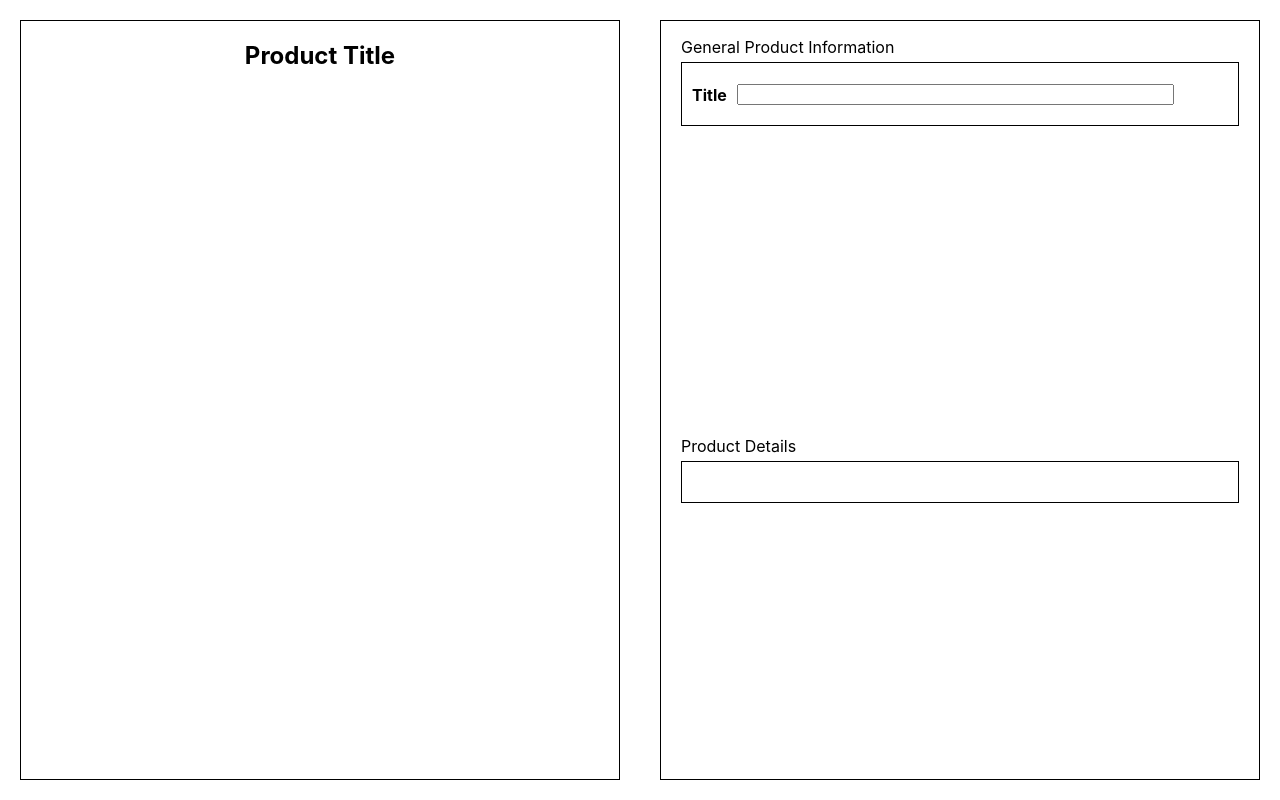
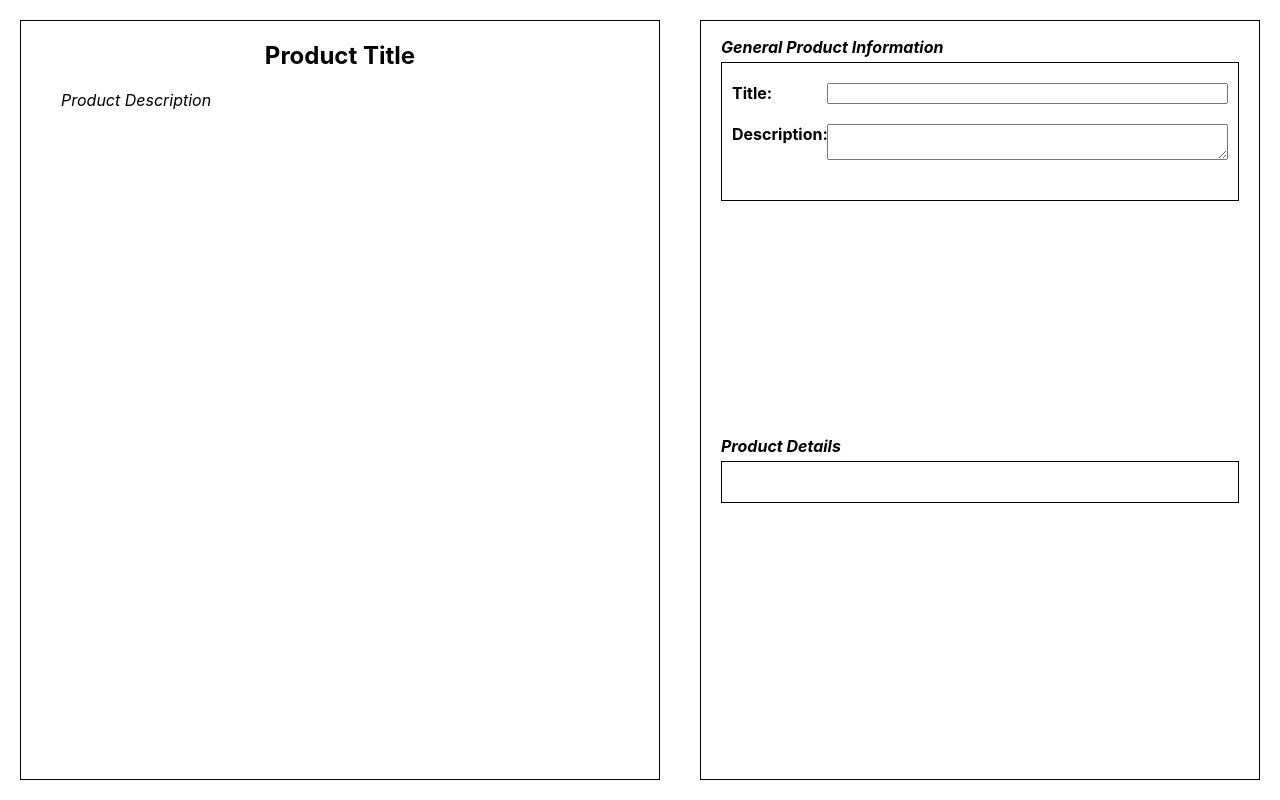
Before and after one commit to jcsmileyjr/Product-Creation-UI, a React (Create React App) app: page / in a window 1280 px wide. Built offline with nearby package versions, Linux system fonts and the light colour scheme.

Commit message:
Structure and Styling of the Product's Description UI

```diff
--- a/src/App.css
+++ b/src/App.css
@@ -10,12 +10,22 @@ main {
   flex: 1;
 }
 
+#product-visual {
+  padding:0 40px;
+}
+
 .productVisual__title--style{
   text-align: center;
 }
 
+.productVisual__description--style {
+  font-style: italic;
+}
+
 .productUI__heading--style {
   margin-bottom: 5px;
+  font-weight: bold;
+  font-style: italic;
 }
 
 #product-ui {
@@ -45,9 +55,20 @@ main {
 label {
   font-weight: bold;
   margin-right: 10px;
-  vertical-align: bottom;
+  vertical-align: top;
+  min-width: 85px;
 }
 
 input {
   width: 80%;
 }
+
+.productInformation__input--container {
+  display: flex;
+  justify-content: space-between;
+}
+
+input, textarea {
+  margin-bottom: 20px;
+  width: 100%;
+}
--- a/src/App.tsx
+++ b/src/App.tsx
@@ -14,12 +14,14 @@ import './App.css';
  */
 function App() {
   const [productTitle, setProductTitle] = useState("Product Title");
+  const [productDescription, setProductDescription] = useState("Product Description");
 
   return (
     <main>
       {/*Non input section to display the product based on input from Product UI section */}
       <section id="product-visual" className=''>
         <h1 className='productVisual__title--style'>{productTitle}</h1>
+        <p className='productVisual__description--style'>{productDescription}</p>
       </section>
 
       {/*Product input section that is displayed in the Product Visual Section */}
@@ -27,9 +29,14 @@ function App() {
         <section id="product-information">
           <p className='productUI__heading--style'>General Product Information </p>
           <div className='productInformation__content--layout'>
-            <label htmlFor="product-title-input">Title</label>
-            <input id="product-title-input" type="text" onChange={(e)=> setProductTitle(e.target.value)}></input>
-
+            <div className='productInformation__input--container'>
+              <label htmlFor="product-title-input">Title:</label>
+              <input id="product-title-input" type="text" onChange={(e)=> setProductTitle(e.target.value)}></input>
+            </div>
+            <div className='productInformation__input--container'>
+              <label className='productDescriptionInput__label--style' htmlFor='product-description-input'>Description:</label>
+              <textarea id="product-description-input"></textarea>
+            </div>
           </div>
         </section>
 
```
